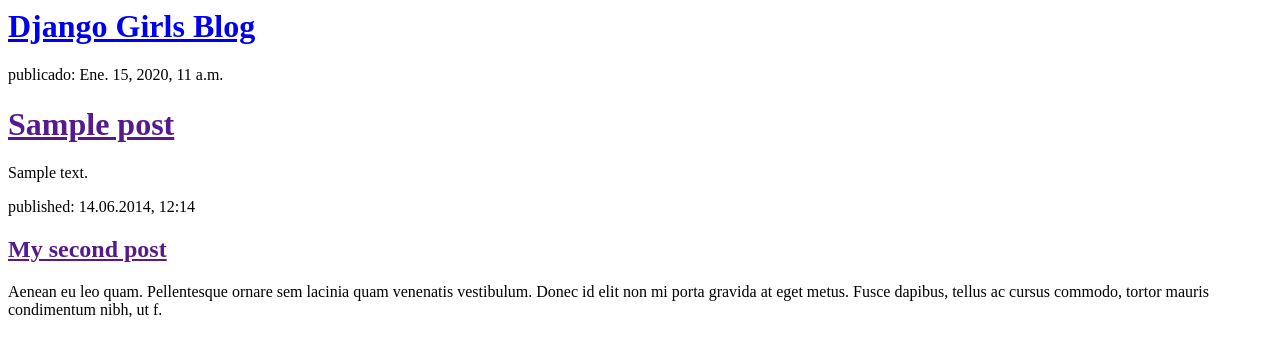
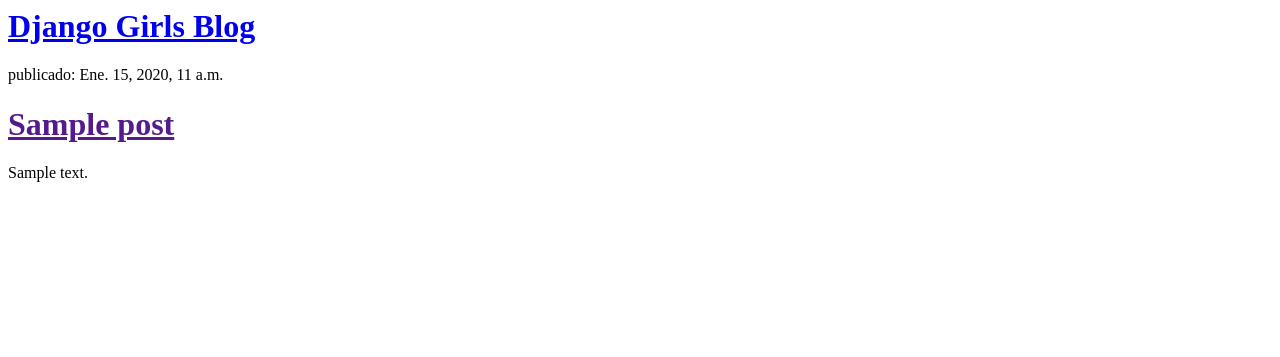
Before and after one commit to chicainoportuna/my-first-blog-with-django, a Django app: template blog/templates/blog/post_list.html in a window 1280 px wide. Shown: the top 357 px of the page. Run offline with Django 3.2, Linux system fonts and the light colour scheme; the template is opened without the code that fills it: values that come from a table or form of the project are taken from there, others are empty; tables that the repository leaves empty hold one stand-in row (values such as "Sample post").

Commit message:
Remove example post

```diff
--- a/blog/templates/blog/post_list.html
+++ b/blog/templates/blog/post_list.html
@@ -16,13 +16,6 @@
             <p>{{ post.text|linebreaksbr }} </p>
         </div>{% endfor %}
     </div>
-
-    <div>
-        <p>published: 14.06.2014, 12:14</p>
-        <h2><a href="">My second post</a></h2>
-        <p>Aenean eu leo quam. Pellentesque ornare sem lacinia quam venenatis vestibulum. Donec id elit non mi porta
-            gravida at eget metus. Fusce dapibus, tellus ac cursus commodo, tortor mauris condimentum nibh, ut f.</p>
-    </div>
 </body>
 
 </html>
```
